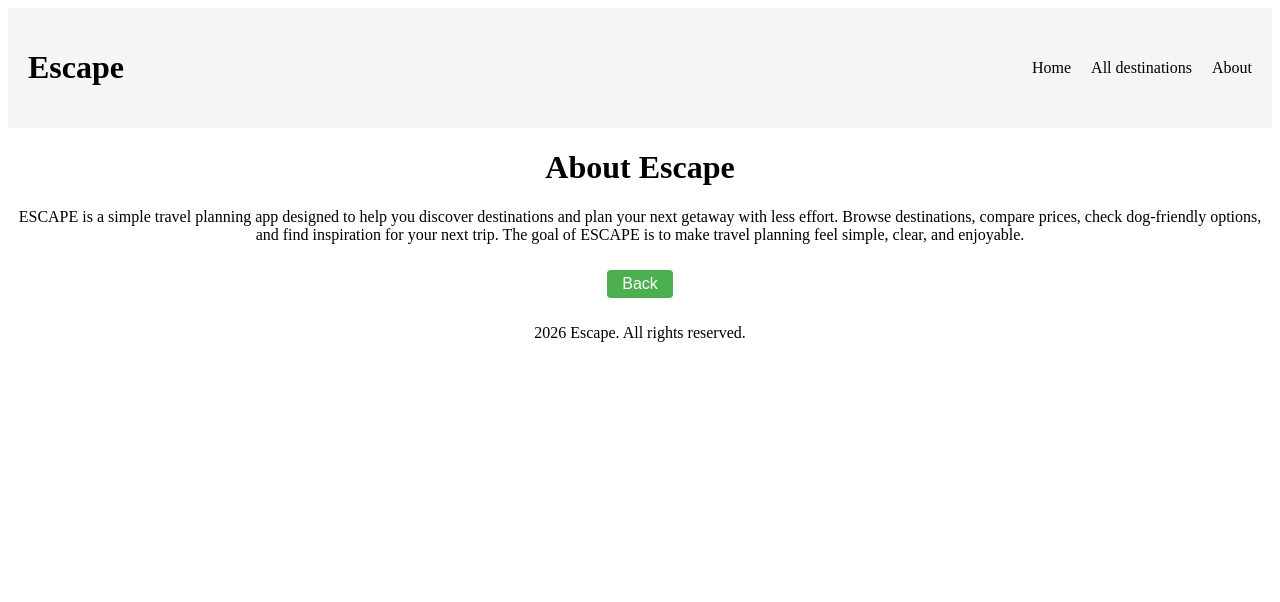
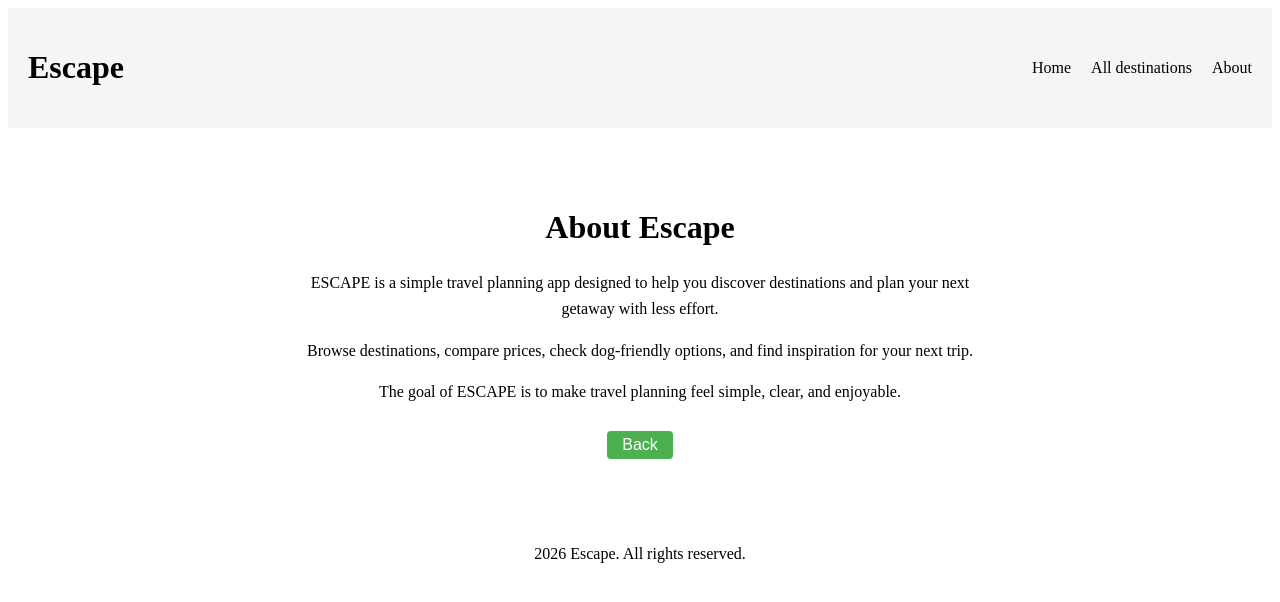
Before and after one commit to Mehrnaz-zand/escape, a React (Vite) app: page /about in a window 1280 px wide. Shown: the top 602 px of the page. Built offline with nearby package versions, Linux system fonts and the light colour scheme.

Commit message:
style: improve about page layout

```diff
--- /dev/null
+++ b/src/pages/About/about.scss
@@ -0,0 +1,19 @@
+.about-page {
+    display: flex;
+    justify-content: center;
+    padding: 60px 20px;
+}
+
+.about-content {
+    max-width: 700px;
+    text-align: center;
+}
+
+.about-content h1 {
+    margin-bottom: 24px;
+}
+
+.about-content p {
+    line-height: 1.6;
+    margin-bottom: 16px;
+}
--- a/src/pages/About/index.tsx
+++ b/src/pages/About/index.tsx
@@ -1,18 +1,27 @@
+import "./about.scss";
+
 const About = () => {
   return (
-    <div>
+    <div className="about-page">
+      <div className="about-content">
         <h1>About Escape</h1>
         <p>
-        ESCAPE is a simple travel planning app designed to help you
-        discover destinations and plan your next getaway with less effort.
+          ESCAPE is a simple travel planning app designed to help you discover
+          destinations and plan your next getaway with less effort.
+        </p>
+        <p>
           Browse destinations, compare prices, check dog-friendly options, and
-        find inspiration for your next trip. The goal of ESCAPE is to make
-        travel planning feel simple, clear, and enjoyable.
+          find inspiration for your next trip.
+        </p>
+        <p>
+          The goal of ESCAPE is to make travel planning feel simple, clear, and
+          enjoyable.
         </p>
         <button className="button" onClick={() => window.history.back()}>
           Back
         </button>
       </div>
+    </div>
   );
 };
 
```
Lines whose indentation alone changed are shown as unchanged.
